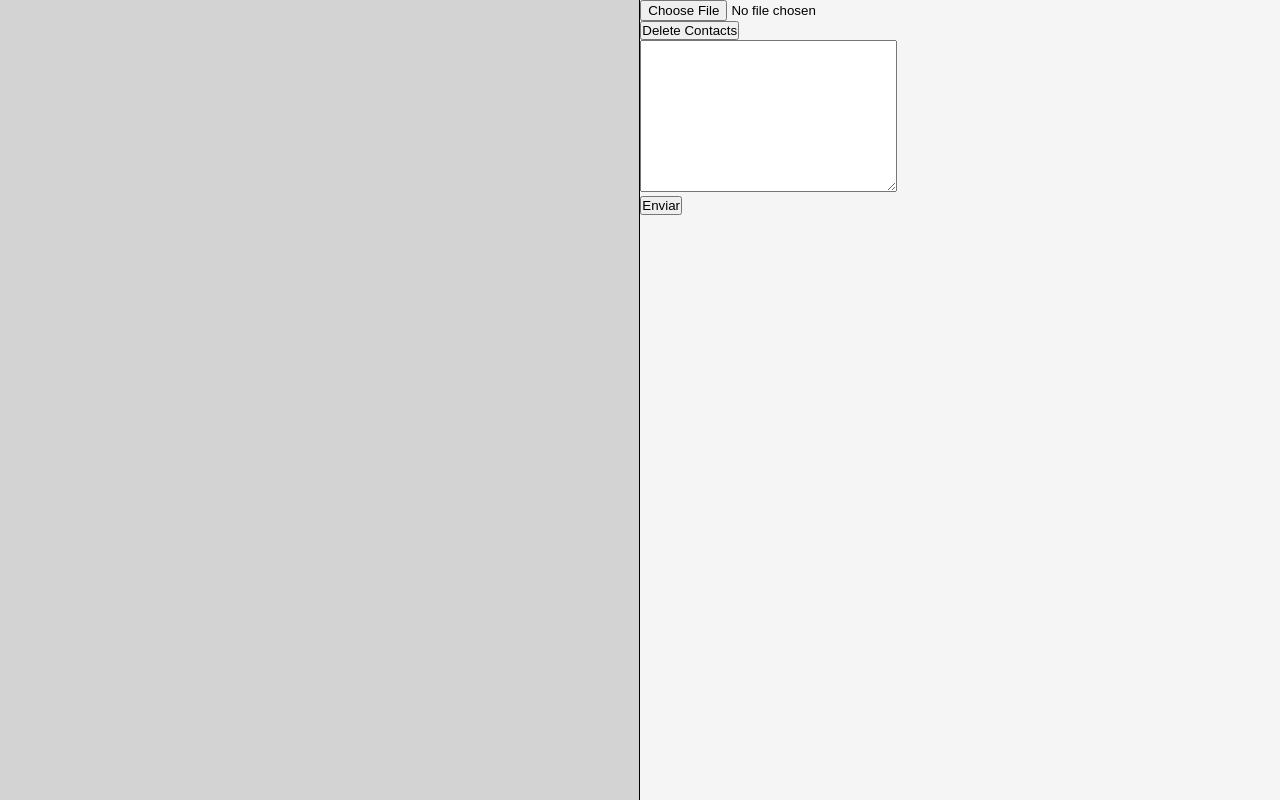
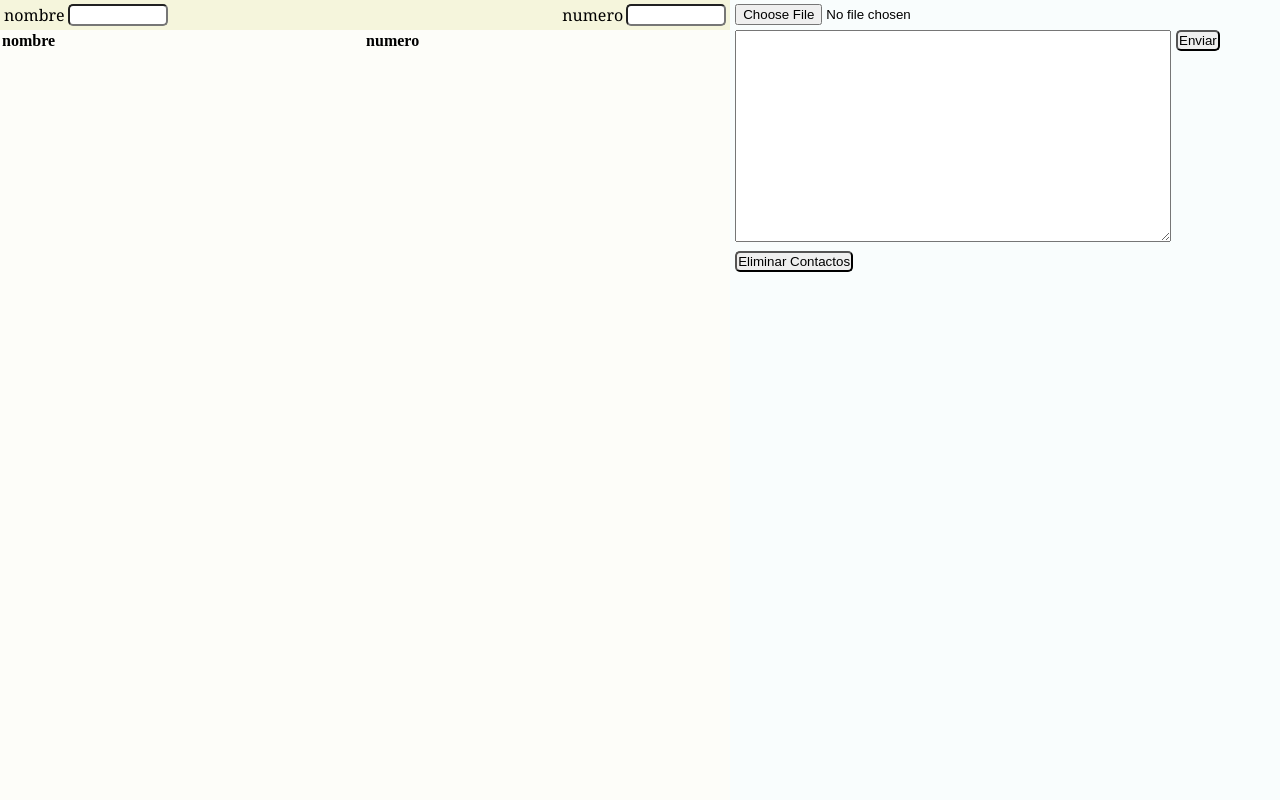
Before and after one commit to DiegoAraujoJS/vue-whatsapp, a Vue app: page / in a window 1280 px wide. Built offline with nearby package versions, Linux system fonts and the light colour scheme.

Commit message:
Arranged colors and disposition of html elements.

```diff
--- a/src/components/ExcelReader.vue
+++ b/src/components/ExcelReader.vue
@@ -1,6 +1,6 @@
 <template>
-    <div>
-        <input type="file" @change="handleFileUpload" accept=".xlsx,.xls" />
+    <div class="excel-container">
+        <input class="excel-input" type="file" @change="handleFileUpload" accept=".xlsx,.xls" />
     </div>
 </template>
 
@@ -50,3 +50,14 @@ const handleFileUpload = async (event: Event) => {
 };
 
 </script>
+
+<style scoped>
+
+.excel-container {
+    margin-bottom: 5px;
+}
+
+.excel-input {
+
+}
+</style>
--- a/src/utils/handleSendMessage.ts
+++ b/src/utils/handleSendMessage.ts
@@ -46,7 +46,7 @@ const setupWhatsappVariables =  (contacts: Contact[], message: string): any => S
     didOpen: () => {
         document.getElementById('infoBtnPhoneId')?.addEventListener('click', () => {
             Swal.fire({
-                title: 'Creá una Aplicación en Facebook Developers',
+                title: 'Crear una Aplicación en Facebook Developers',
                 html: `<ul>
   <li><strong>Paso 1: Creá una Aplicación en Facebook Developers</strong>
     <ul>
--- a/src/utils/logic.ts
+++ b/src/utils/logic.ts
@@ -3,7 +3,12 @@ import type { Contact } from "@/types/row";
 export function createPredicate(filters: Contact, keys: (keyof Contact)[]): (c: Contact) => boolean {
     return (c: Contact) => {
         for (const key of keys) {
-            if (!c[key].toLowerCase().includes(filters[key])) {
+            let [cValue, filterValue] = [c[key], filters[key]]
+            if (typeof cValue === "number") {
+                filterValue = Number(filterValue)
+                return cValue === filterValue
+            }
+            if (!cValue.toLowerCase().includes(filterValue.toLowerCase())) {
                 return false;
             }
         }
--- a/src/views/HomeView.vue
+++ b/src/views/HomeView.vue
@@ -23,14 +23,14 @@
 
         </div>
         <div class="right">
-            <div>
+            <div class="right-actions">
                 <ExcelReader/>
-                <button @click="deleteAndReload">Delete Contacts</button>
                 <div v-if="progressState" class="progress">{{progressState}}</div>
-            </div>
-            <div>
-                <textarea name="message" id="message" cols="30" rows="10" v-model="message"></textarea>
-                <button class="send" @click="handleSendMessage(contacts, message)">Enviar</button>
+                <div class="message-input">
+                    <textarea name="message" id="message" cols="30" rows="10" v-model="message"></textarea>
+                    <button class="send" @click="handleSendMessage(contacts, message)">Enviar</button>
+                </div>
+                <button class="button-delete" @click="deleteAndReload">Eliminar Contactos</button>
             </div>
         </div>
     </div>
@@ -43,23 +43,41 @@ import {IDBTransactionGetContacts, IDBTransactionDeleteContacts} from "@/indexed
 import ExcelReader from "@/components/ExcelReader.vue";
 import { createPredicate } from "@/utils/logic";
 import { handleSendMessage } from "@/utils/handleSendMessage";
+import Swal from "sweetalert2";
 
 const contacts = ref<Contact[]>([])
-const properties = ref<string[]>([])
+const properties = ref<string[]>(['nombre', 'numero'])
 
 onMounted(() => IDBTransactionGetContacts().then(response => {
     contacts.value = response
 
-    properties.value = Object.keys(response.reduce((acum, current) => {
+    const keys = Object.keys(response.reduce((acum, current) => {
         return {...acum, ...current}
     }, {})).filter(k => k !== "id")
+    if (keys.length > 0) properties.value = keys
 
     properties.value.forEach(prop => filters[prop] = "")
 }))
 
 const progressState = ref("")
 
-const deleteAndReload = () => IDBTransactionDeleteContacts().then(() => location.reload())
+const deleteAndReload = () => Swal.fire({
+    title: '¿Seguro que querés eliminar toda la base de datos de clientes?',
+    showCancelButton: true,
+    confirmButtonText: 'Aceptar',
+    cancelButtonText: `Cancelar`,
+})
+    .then((result) => {
+        if (result.isConfirmed) {
+            IDBTransactionDeleteContacts()
+                .then(() => Swal.fire('Se eliminaron todos los clientes', '', 'success'))
+                .then(() => location.reload())
+                .catch(() => Swal.fire('Hubo un error al eliminar la base de datos', '', 'error'))
+
+        } else if (result.isDenied) {
+            Swal.fire('Changes are not saved', '', 'info')
+        }
+    })
 
 const filters = reactive<Contact>({nombre: "", numero: 0, id: 0})
 
@@ -76,46 +94,50 @@ const message = ref("")
 </script>
 
 <style scoped>
+button {
+    border-radius: 5px;
+    padding: 1px;
+}
 .home {
     background: lightblue;
     height: 100vh;
     width: 100vw;
     display: flex;
-    justify-content: space-between;
 }
 
 .left {
-    background: lightgrey;
-    border-right: 1px solid black;
+    background: #FDFDF9;
     width: 100%;
     height: 100%;
     display: flex;
     flex-direction: column;
 }
 
-.right {
-    background: whitesmoke;
-    width: 100%;
-    height: 100%;
-    display: flex;
-    flex-direction: column;
-}
 
 .contact {
-    border: 1px solid blue;
     border-radius: 5px;
     margin: 2px;
     padding: 5px;
 }
 
 .search {
-    background: grey;
+    background: #F5F5DC;
     display: flex;
     justify-content: space-between;
 }
 
 .search-input {
     display: flex;
+    font-family: Georgia, 'Times New Roman', Times, serif;
+    padding: 4px;
+}
+
+.search-input span {
+    margin: 0 3px 0 0;
+}
+.search-input input {
+    border-radius: 5px;
+    max-width: 100px;
 }
 
 .progress {
@@ -123,7 +145,9 @@ const message = ref("")
 }
 
 .send {
-    display: block;
+    position: absolute;
+    top: 0;
+    margin: 0 5px;
 }
 .columns {
     display: flex;
@@ -132,4 +156,29 @@ const message = ref("")
 .property {
     text-align: left;
 }
+
+.right {
+    background: #F9FDFD;
+    width: 75%;
+    height: 100%;
+    display: flex;
+    flex-direction: column;
+    padding: 4px 0 0 5px;
+}
+
+.message-input {
+    position: relative;
+    width: 100%;
+}
+
+.message-input textarea {
+    width: 80%;
+    font-family: 'Arial', sans-serif; /* Change 'Arial' to your preferred font */
+    font-size: 1.1rem; /* Adjust size as needed */
+    font-weight: normal; /* Change to bold, italic, etc., if needed */
+}
+
+.button-delete {
+    margin-top: 5px
+}
 </style>
```
